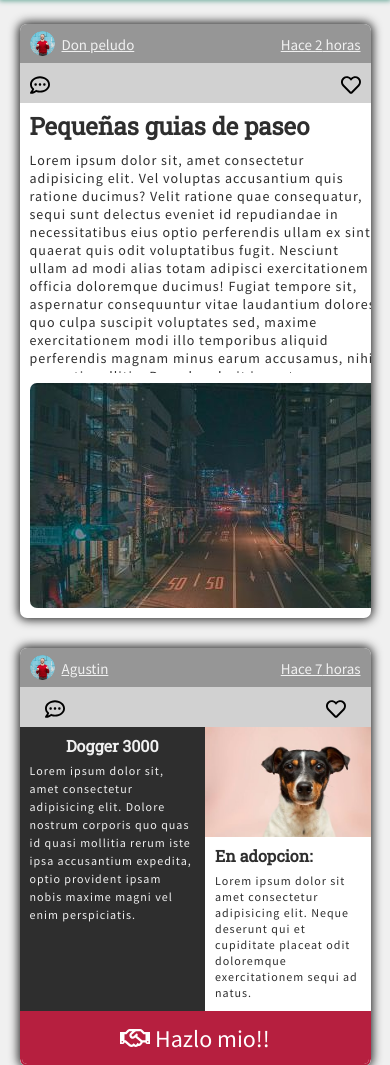
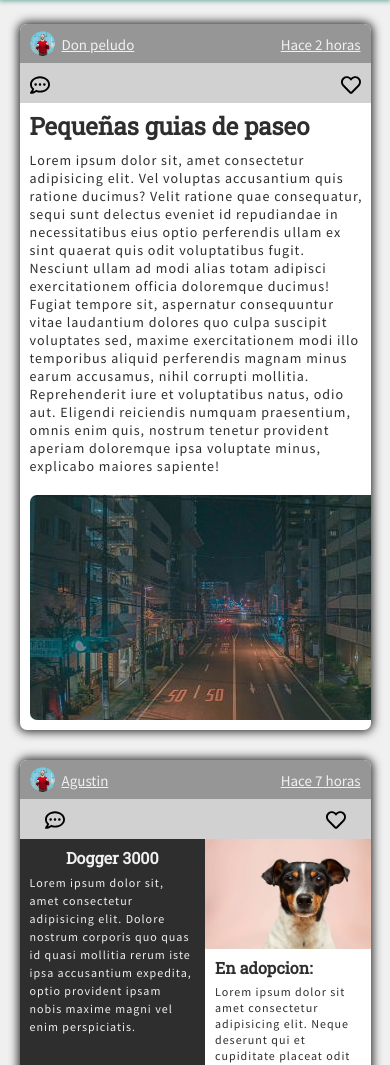
Before and after one commit to AngelKero/aCanem, a PHP site: page / in a window 390 px wide. Shown: the part 92-1157 px from the top of the page. Run offline with PHP 8.4, Linux system fonts and the light colour scheme; some libraries are stand-ins or nearby versions.

Commit message:
se corrigio el desbordamiento del texto de los articulos

```diff
--- a/sass/_main.sass
+++ b/sass/_main.sass
@@ -90,7 +90,7 @@ body
                                 width: 50%
                                 padding: 10px 20px
                             .article-sharing-text
-                                overflow: hidden
+                                overflow: scroll
                                 .title-article
                                     color: $color-9-hex
                                     font-family: $fuente3
--- a/sass/_sizeSmall.sass
+++ b/sass/_sizeSmall.sass
@@ -18,15 +18,14 @@
                                 .user-time,.buttons-comment-love
                                     width: 100% !important
                         .type-sharing
-                            max-height: 600px
+                            max-height: 100%
                             .article-sharing-content-view
                                 flex-direction: column
                                 .article-sharing-text,.image-article-sharing
                                     overflow: hidden !important
-                                    width: 100% !important
+                                    width: 95%
                                     padding: 10px
-                                    max-height: 250px
                                     img
-                                        height: 100%
+                                        vertical-align: top
                         .type-adopt
                             width: 100%
--- a/sass/master.css
+++ b/sass/master.css
@@ -479,7 +479,7 @@ body main .main-of-page .articles .group-articles .type-sharing .article-sharing
 }
 
 body main .main-of-page .articles .group-articles .type-sharing .article-sharing-content-view .article-sharing-text {
-  overflow: hidden;
+  overflow: scroll;
 }
 
 body main .main-of-page .articles .group-articles .type-sharing .article-sharing-content-view .article-sharing-text .title-article {
@@ -693,7 +693,7 @@ body main .main-of-page .articles .group-articles .type-adopt .get-pet:hover a {
     width: 100% !important;
   }
   body main .main-of-page .articles .group-articles .type-sharing {
-    max-height: 600px;
+    max-height: 100%;
   }
   body main .main-of-page .articles .group-articles .type-sharing .article-sharing-content-view {
     -webkit-box-orient: vertical;
@@ -703,12 +703,11 @@ body main .main-of-page .articles .group-articles .type-adopt .get-pet:hover a {
   }
   body main .main-of-page .articles .group-articles .type-sharing .article-sharing-content-view .article-sharing-text, body main .main-of-page .articles .group-articles .type-sharing .article-sharing-content-view .image-article-sharing {
     overflow: hidden !important;
-    width: 100% !important;
+    width: 95%;
     padding: 10px;
-    max-height: 250px;
   }
   body main .main-of-page .articles .group-articles .type-sharing .article-sharing-content-view .article-sharing-text img, body main .main-of-page .articles .group-articles .type-sharing .article-sharing-content-view .image-article-sharing img {
-    height: 100%;
+    vertical-align: top;
   }
   body main .main-of-page .articles .group-articles .type-adopt {
     width: 100%;
```
Also changed, not shown: 1 other file.
